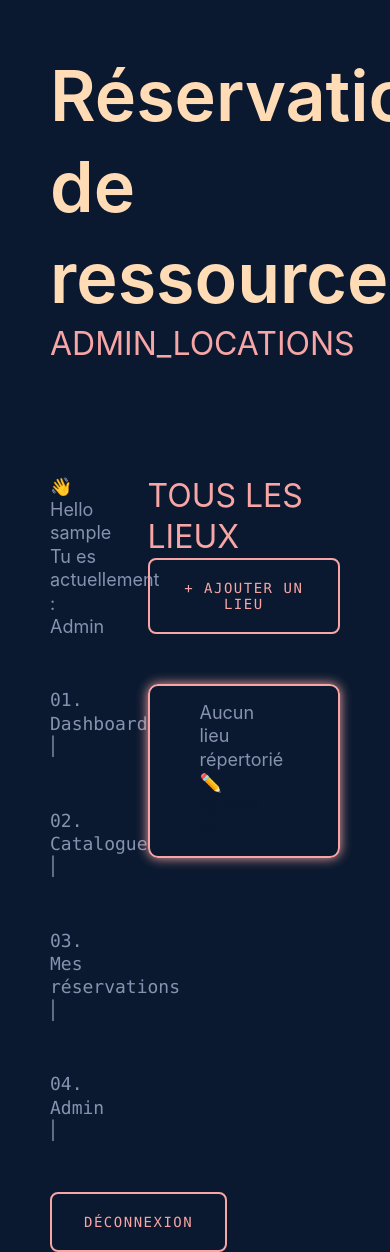
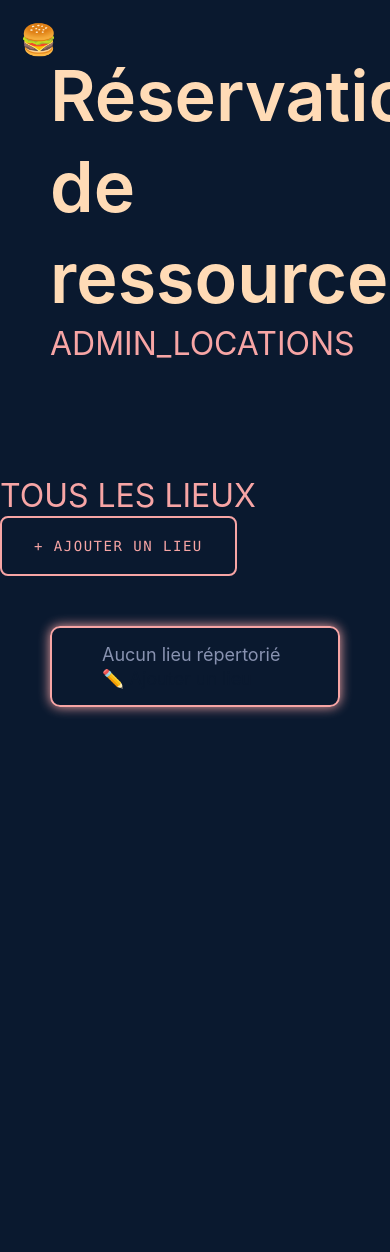
Before and after one commit to MathiENI/reservation-app, a Django app: page /admin-panel/locations/ in a window 390 px wide; the page is wider, and only the part inside the window is pictured. After the commit the page ends 716 px from the top of that part, so only its background shows below. Run offline with Django 5.2, Linux system fonts and the light colour scheme; the visitor is signed in with stand-in values (Sample User, id 1); data that the repository does not hold is empty.

Commit message:
ui responsive

```diff
--- a/static/css/style.css
+++ b/static/css/style.css
@@ -124,6 +124,50 @@ nav .admin-menu {
   font-size: 30px;
   cursor: pointer;
   z-index: 1001;
+}
+
+/* 📱 MOBILE */
+@media (max-width: 768px) {
+
+    nav {
+        position: fixed;
+        top: 0;
+        left: -100%; /* caché */
+        width: 100%;
+        max-width: 100%;
+        height: 100vh;
+        background: #0a192f;
+        padding: 20px;
+        transition: left 0.3s ease;
+        z-index: 1000;
+    }
+
+    nav.active-nav {
+        left: 0; /* visible */
+
+        p:first-child {
+            margin-top: 70px;
+        }
+    }
+
+    .hamburger {
+        display: block;
+    }
+
+    .content {
+        margin-left: 0;
+    }
+}
+
+@media (max-width: 768px) {
+
+    h2 {
+        text-align: center;
+    }
+    .card-section {
+        margin:50px!important;
+    }
+
 }
 
 .primary-button {
--- a/static/js/scripts.js
+++ b/static/js/scripts.js
@@ -1,90 +1,20 @@
 document.addEventListener("DOMContentLoaded", function() {
 
-    const adminMenu = document.querySelector(".admin-menu");
+    const hamburger = document.querySelector(".hamburger");
+    const nav = document.querySelector("nav");
 
-    if (adminMenu) {
-        adminMenu.addEventListener("click", function() {
-            document.querySelector(".dropdown").classList.toggle("active");
+    if (hamburger && nav) {
+        hamburger.addEventListener("click", function() {
+            nav.classList.toggle("active-nav");
         });
     }
 
-    // Toggle aside menu on mobile
-    const hamburger = document.querySelector('.hamburger');
-    const aside = document.querySelector('.aside');
+    const links = document.querySelectorAll("nav a");
 
-    hamburger.addEventListener('click', () => {
-      aside.classList.toggle('active');
+    links.forEach(link => {
+        link.addEventListener("click", () => {
+            nav.classList.remove("active-nav");
+        });
     });
 
-    // CALENDAR JS
-
-    /**(function() {
-    const monthYear = document.getElementById("month-year");
-    const calendarDays = document.getElementById("calendar-days");
-    const prevBtn = document.getElementById("prev");
-    const nextBtn = document.getElementById("next");
-
-    const dayNames = ["Sun", "Mon", "Tue", "Wed", "Thu", "Fri", "Sat"];
-    let currentDate = new Date();
-
-    // Render the calendar
-    function renderCalendar(date) {
-        calendarDays.innerHTML = "";
-
-        const year = date.getFullYear();
-        const month = date.getMonth();
-
-        // Display month and year
-        monthYear.textContent = date.toLocaleString("default", { month: "long", year: "numeric" });
-
-        // Add day names
-        dayNames.forEach(day => {
-            const dayElem = document.createElement("div");
-            dayElem.textContent = day;
-            dayElem.classList.add("day-name");
-            calendarDays.appendChild(dayElem);
-        });
-
-        // First day of the month
-        const firstDay = new Date(year, month, 1).getDay();
-        // Number of days in the month
-        const daysInMonth = new Date(year, month + 1, 0).getDate();
-
-        // Fill empty slots before first day
-        for (let i = 0; i < firstDay; i++) {
-            const empty = document.createElement("div");
-            calendarDays.appendChild(empty);
-        }
-
-        // Fill days
-        for (let day = 1; day <= daysInMonth; day++) {
-            const dayElem = document.createElement("div");
-            dayElem.textContent = day;
-            dayElem.classList.add("day");
-
-            // Highlight today
-            const today = new Date();
-            if (day === today.getDate() && month === today.getMonth() && year === today.getFullYear()) {
-                dayElem.classList.add("today");
-            }
-
-            calendarDays.appendChild(dayElem);
-        }
-    }
-
-    // Event listeners for navigation
-    prevBtn.addEventListener("click", () => {
-        currentDate.setMonth(currentDate.getMonth() - 1);
-        renderCalendar(currentDate);
-    });
-
-    nextBtn.addEventListener("click", () => {
-        currentDate.setMonth(currentDate.getMonth() + 1);
-        renderCalendar(currentDate);
-    });
-
-    // Initial render
-    renderCalendar(currentDate);
-})();*//
-
 });
--- a/templates/base.html
+++ b/templates/base.html
@@ -5,7 +5,6 @@
 <head>
     <title>Reservation App</title>
     <link rel="stylesheet" href="{% static 'css/style.css' %}">
-    <script src="{% static 'js/scripts.js' %}"></script>
 </head>
 
 <body>
@@ -19,8 +18,8 @@
         <!-- NAVBAR -->
 
     <nav>
-        <p>👋 Hello {{ user.username }}</p>
-        {% if user.is_staff %}<p class="badge">Tu es actuellement : Admin</p>{% endif %}
+        <p style="color:var(--main-color)">👋 Hello {{ user.username }}</p>
+        {% if user.is_staff %}<p class="badge" style="color:var(--main-color)">Tu es actuellement : Admin</p>{% endif %}
         <a href="/" class="{% if request.resolver_match.url_name == 'dashboard' %}active{% endif %}">01. Dashboard</a> |
         <a href="{% url 'resource_list' %}" class="{% if request.resolver_match.url_name == 'resource_list' %}active{% endif %}">02. Catalogue</a> |
         <a href="/reservations/mine/" class="{% if request.resolver_match.url_name == 'my_reservations' %}active{% endif %}">03. Mes réservations</a> |
@@ -59,5 +58,7 @@
         {% endblock %}
     </main>
     </div>
+
+    <script src="{% static 'js/scripts.js' %}"></script>
 </body>
 </html>
```
